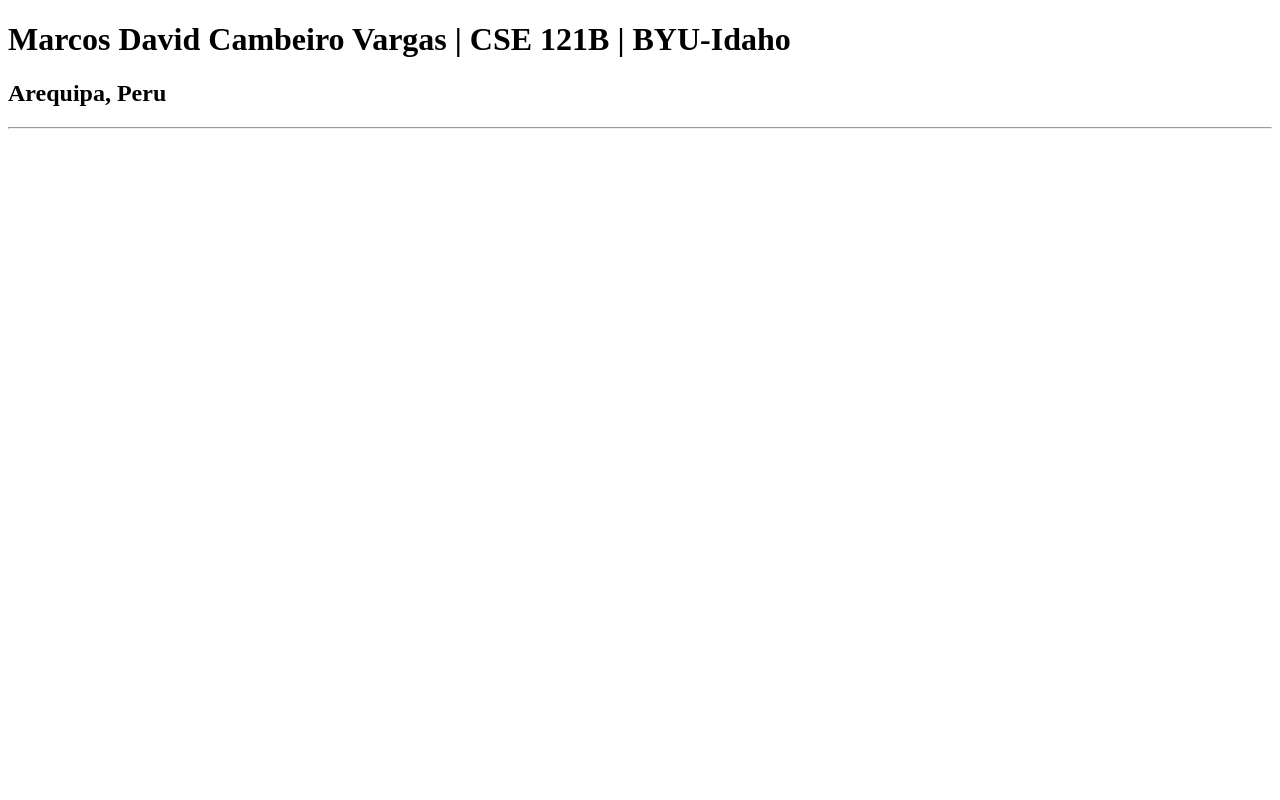
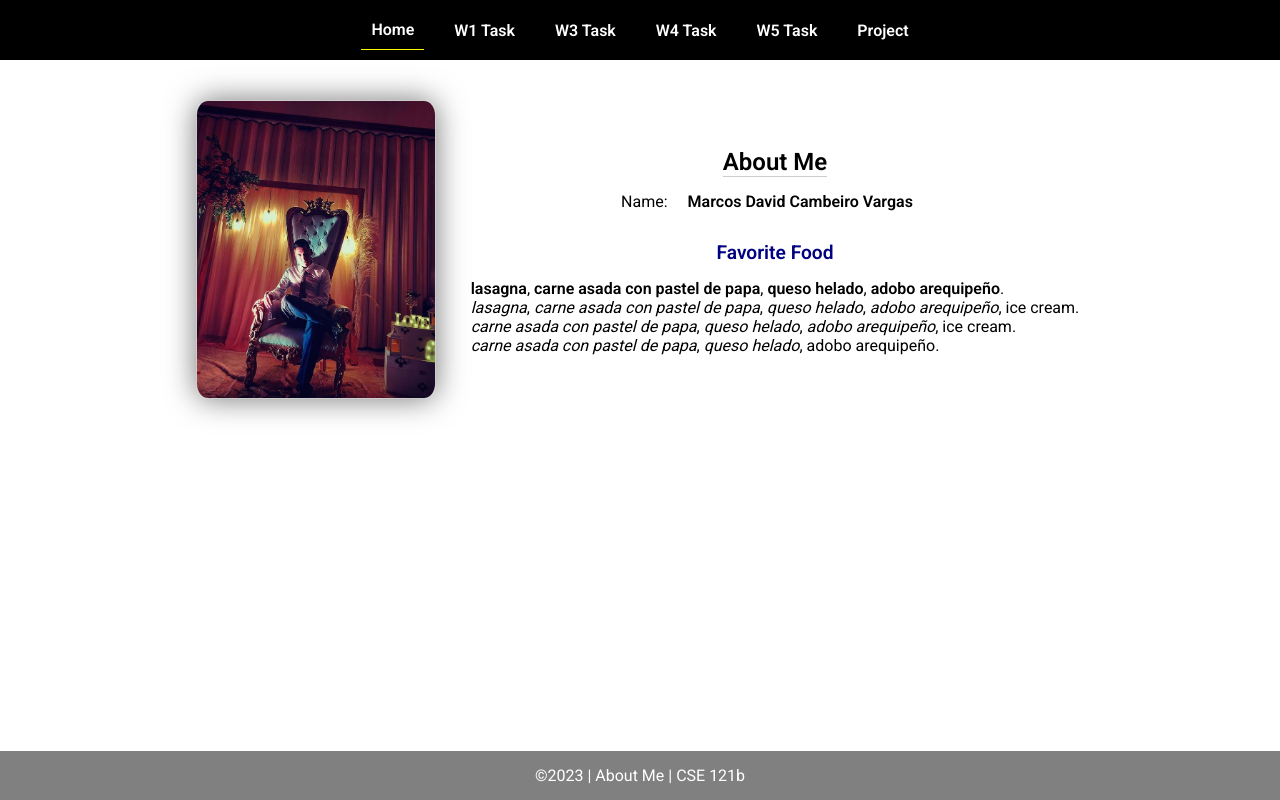
Before and after one commit to holatodos14/cse121b, a plain HTML site: page index.html in a window 1280 px wide. Drawn offline with Linux system fonts and the light colour scheme.

Commit message:
new things

```diff
--- a/index.html
+++ b/index.html
@@ -1,13 +1,45 @@
 <!DOCTYPE html>
 <html lang="en">
+
 <head>
-    <meta charset="UTF-8">
-    <meta name="viewport" content="width=device-width, initial-scale=1.0">
-    <title>Marcos David Cambeiro Vargas | CSE 121B | BYU-Idaho</title>
+  <meta charset="UTF-8">
+  <meta name="viewport" content="width=device-width, initial-scale=1.0">
+  <title>About Me | CSE 121b | W02: Programming Tasks</title>
+  <link rel="preconnect" href="https://fonts.googleapis.com">
+  <link rel="preconnect" href="https://fonts.gstatic.com" crossorigin>
+  <link href="https://fonts.googleapis.com/css2?family=Roboto:wght@400;600&display=swap"
+    rel="stylesheet">
+  <link rel="stylesheet" href="styles/main.css">
 </head>
+
 <body>
-    <h1>Marcos David Cambeiro Vargas | CSE 121B | BYU-Idaho</h1>
-    <h2>Arequipa, Peru</h2>
-    <hr>
+  <nav>
+    <ul id="menu">
+      <li><a id="toggleMenu">&equiv;</a></li>
+      <li><a href="index.html" class="active">Home</a></li>
+      <li><a href="w01-task.html">W1 Task</a></li>
+      <li><a href="w03-task.html">W3 Task</a></li>
+      <li><a href="w04-task.html">W4 Task</a></li>
+      <li><a href="w05-task.html">W5 Task</a></li>
+      <li><a href="project.html">Project</a></li>
+    </ul>
+  </nav>
+  <main id="home">
+    <picture>
+      <img src="images\placeholder.png" alt="Placeholder Image">
+    </picture>
+    <section>
+      <h1>About Me</h1>
+      <div class="info">Name: <span id="name"></span></div>
+      <h2>Favorite Food</h2>
+      <div class="block" id="food"></div>
+    </section>
+  </main>
+  <footer>
+    &copy;<span id="year"></span> | About Me | CSE 121b
+  </footer>
+  <script src="scripts/main.js"></script>
+  <script src="scripts/w02-task.js"></script>
 </body>
+
 </html>
--- /dev/null
+++ b/scripts/main.js
@@ -0,0 +1,9 @@
+// copyright year
+document.querySelector('#year').textContent = new Date().getFullYear();
+
+// toggle menu in small view
+const toggleMenu = () => {
+    document.querySelector('#menu').classList.toggle('open');
+}
+
+document.querySelector('#toggleMenu').addEventListener('click', toggleMenu);
--- /dev/null
+++ b/scripts/w02-task.js
@@ -0,0 +1,53 @@
+/* W02-Task - Profile Home Page */
+
+/* Step 1 - Setup type tasks - no code required */
+
+/* Step 2 - Variables */
+
+let fullName = "Marcos David Cambeiro Vargas";
+let currentYear = new Date().getFullYear();
+const profilePicture = 'images/me2.jpg'
+
+
+
+/* Step 3 - Element Variables */
+let nameElement = document.getElementById('name');
+nameElement.innerHTML = `<strong>${fullName}</strong>`;
+nameElement.style.fontSize='16px';
+nameElement.style.padding='1rem';
+
+let foodElement = document.getElementById('food');
+let yearElement = document.querySelector('#year');
+
+/* Step 4 - Adding Content */
+let imgElement = document.querySelector('img');
+imgElement.setAttribute('src', profilePicture);
+imgElement.setAttribute('alt', profilePicture);
+imgElement.setAttribute('title', profilePicture);
+
+/* Step 5 - Array */
+let array = ['lasagna','carne asada con pastel de papa','queso helado','adobo arequipeño'];
+let anotherFavoriteFood = 'ice cream';
+
+let elements = array.length;
+
+array.map( (item, index)=>{
+                           index < elements-1 ? foodElement.innerHTML +=`<strong>${item}</strong>, `: foodElement.innerHTML +=` <strong>${item}</strong>.<br>`;
+                          });
+array.push(anotherFavoriteFood);
+
+array.map( (item, index)=>{
+    index < elements ? foodElement.innerHTML +=`<em> ${item}</em>,`: foodElement.innerHTML +=` ${item}.<br>`;
+   });
+
+array.shift();
+
+array.map( (item, index)=>{
+    index < elements-1 ? foodElement.innerHTML +=`<em> ${item}</em>,`: foodElement.innerHTML +=` ${item}.<br>`;
+   });
+
+array.pop();
+
+array.map( (item, index)=>{
+    index < elements-2 ? foodElement.innerHTML +=`<em>${item}</em>, `: foodElement.innerHTML +=` ${item}.<br>`;
+   });
--- /dev/null
+++ b/styles/main.css
@@ -0,0 +1,157 @@
+/* Universal Selector */
+* {
+    margin: 0;
+    padding: 0;
+    box-sizing: border-box;
+}
+
+/* HTML Selectors */
+body {
+    font-family: 'Roboto', Helvetica, sans-serif;
+}
+
+nav {
+    background-color: black;
+    width: 100%;
+    position: fixed;
+    top: 0;
+}
+
+nav ul {
+    display: flex;
+    flex-direction: column;
+    align-items: center;
+    max-width: fit-content;
+    margin: 0 auto;
+}
+
+nav ul li {
+    flex: 1 1 auto;
+}
+
+nav ul li:first-child {
+    display: block;
+    font-size: 2rem;
+}
+
+nav ul li:first-child a {
+    padding: 1px 10px;
+}
+
+nav ul li {
+    display: none;
+    list-style: none;
+    margin: 10px;
+}
+
+nav ul li a {
+    display: block;
+    padding: 10px;
+    text-decoration: none;
+    font-weight: 600;
+    color: white;
+    text-align: center;
+}
+
+nav ul li a:hover {
+    background-color: #efefef;
+    color: black;
+}
+
+h1, h2 {
+    text-align: center;
+    margin-bottom: 15px;
+
+}
+
+h1 {
+border-bottom: 1px solid #ccc;
+}
+
+h2 {
+    font-size: 1.2rem;
+    color: navy;
+    text-align: center;
+    margin-top: 30px;
+}
+
+main {
+    margin-top: 125px;
+    display: grid;
+    grid-template-columns: 1fr;
+    grid-gap: 20px;
+    align-items: center;
+    justify-content: center;
+}
+
+picture {
+    margin: 0 auto;
+}
+
+picture img {
+    width: 240px;
+    height: auto;
+    border-radius: 5%;
+    border: 1px solid #ccc;
+    box-shadow: 0 0 30px #777;
+}
+
+section {
+    display: flex;
+    flex-direction: column;
+    align-items: center;
+    margin: 10px
+}
+
+label {
+    margin: 15px 0;
+}
+
+footer {
+    background-color: gray;
+    color: white;
+    padding: 15px;
+    text-align: center;
+    width: 100%;
+    position: fixed;
+    bottom: 0;
+}
+
+/* Class Selectors */
+.active {
+    border-bottom: 1px solid yellow;
+}
+
+.open li {
+    display: block;
+}
+
+.block {
+    display: block;
+}
+
+/* ID Selectors */
+
+/* Media Queries */
+@media only screen and (min-width: 32.5em) {
+    nav ul {
+        flex-direction: row;
+    }
+
+    nav ul li:first-child {
+        display: none;
+    }
+
+    nav ul li {
+        display: block;
+    }
+
+    main {
+        margin: 100px auto 20px;
+        grid-template-columns: 250px 1fr;
+        max-width: -moz-fit-content;
+        max-width: fit-content;
+
+    }
+
+}
```
Also changed, not shown: index-old.html (added, +13 -0 lines), images/me.PNG (added), images/me2.JPG (added), images/placeholder.png (added).
